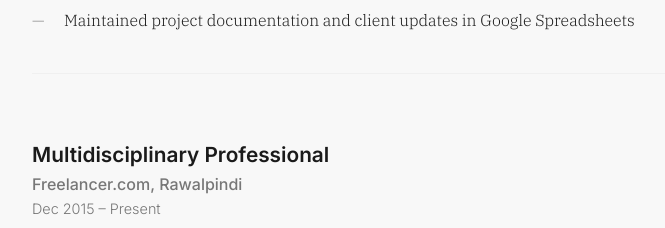
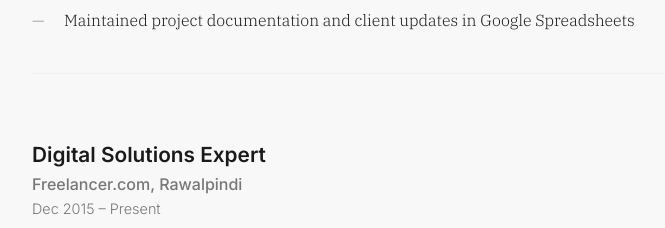
Before and after one commit to alicehocane/my-cv, a plain HTML site: page index.html in a window 1280 px wide. Shown: the part 1600-1828 px from the top of the page, without its empty margins (190-855 px from the left). Drawn offline with Linux system fonts and the light colour scheme.

Commit message:
Update index.html

```diff
--- a/index.html
+++ b/index.html
@@ -321,7 +321,7 @@
             </div>
 
             <div class="work-item">
-                <div class="job-title">Multidisciplinary Professional</div>
+                <div class="job-title">Digital Solutions Expert</div>
                 <div class="company">Freelancer.com, Rawalpindi</div>
                 <div class="date">Dec 2015 – Present</div>
                 <ul class="responsibilities">
```
